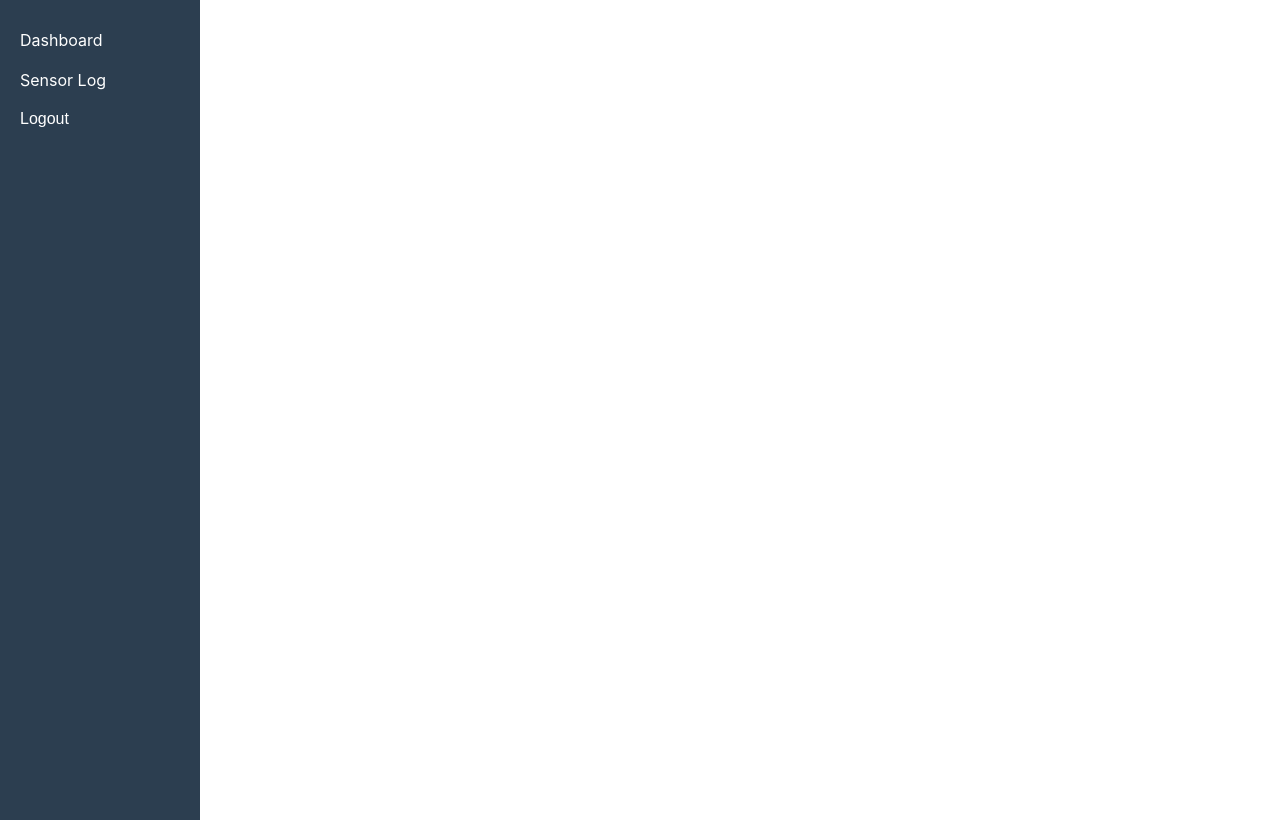
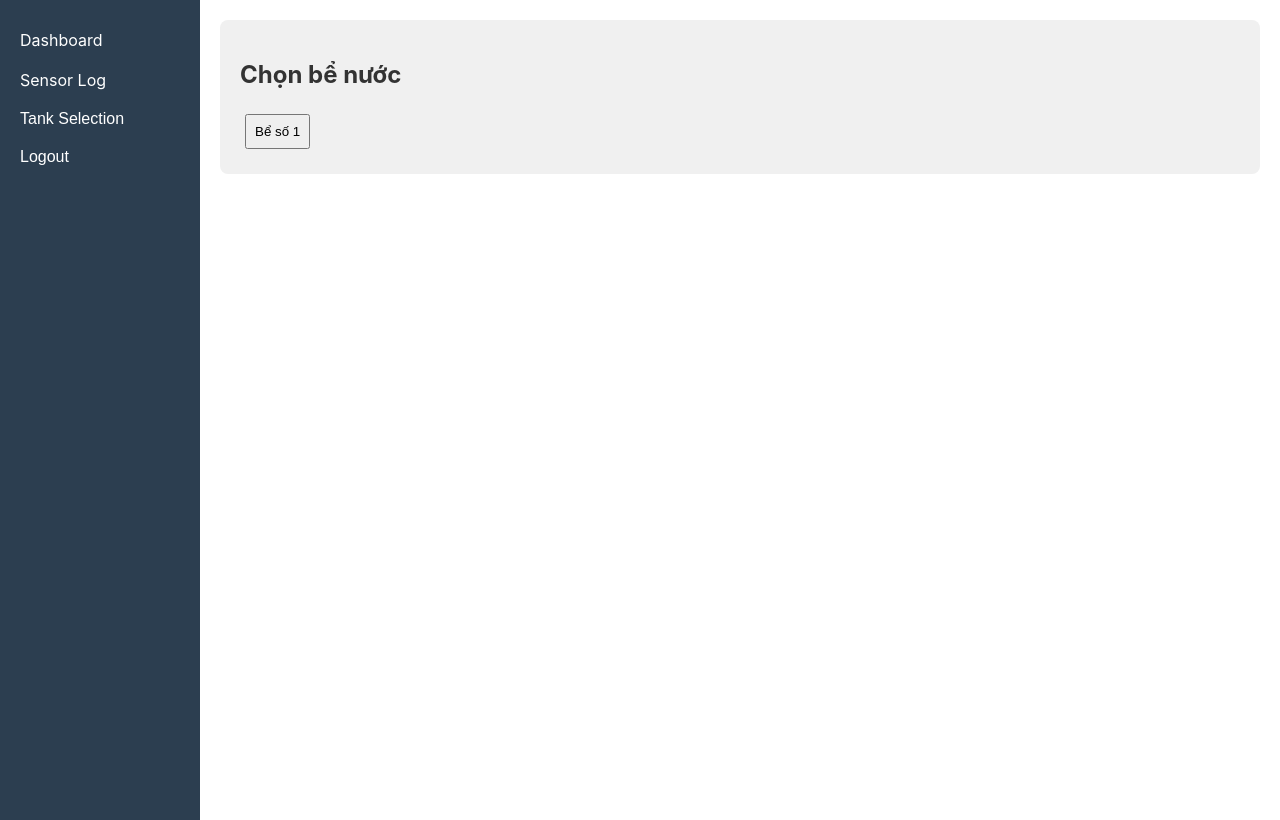
Before and after one commit to NamLe179/iot-web, a React (Create React App) app: page /select-tank in a window 1280 px wide. Built offline with nearby package versions, Linux system fonts and the light colour scheme; sample sign-in values are in the browser's storage.

Commit message:
Update Tank Selection

```diff
--- a/src/App.css
+++ b/src/App.css
@@ -43,6 +43,23 @@
   background-color: #34495e;
 }
 
+.select-tank-button {
+  display: block;
+  width: 100%;
+
+  padding: 10px 20px;
+  text-align: left;
+  background: #2c3e50;
+  color: white;
+  border: none;
+  font-size: 1em;
+  cursor: pointer;
+  transition: background-color 0.3s ease;
+}
+
+.logout-button:hover {
+  background-color: #34495e;
+}
 
 main {
   flex: 1;
--- a/src/App.js
+++ b/src/App.js
@@ -3,11 +3,13 @@ import { BrowserRouter as Router, Routes, Route, Link, Navigate } from 'react-ro
 import Dashboard from './components/Dashboard';
 import SensorLog from './components/SensorLog';
 import Login from './components/Login';
+import TankSelection from './components/TankSelection';
 import './App.css';
 
 function App() {
     const [isLoggedIn, setIsLoggedIn] = useState(false);
     const [token, setToken] = useState(null);
+    const [selectedTank, setSelectedTank] = useState(null);
 
     useEffect(() => {
         const savedToken = localStorage.getItem('token');
@@ -27,16 +29,18 @@ function App() {
         localStorage.removeItem('token');
         setToken(null);
         setIsLoggedIn(false);
+        setSelectedTank(null);
     };
 
     return (
         <Router>
             <div className="App">
-                {isLoggedIn && (
+                {isLoggedIn &&  (
                         <aside className="sidebar">
                             <nav>
                                 <Link to="/dashboard">Dashboard</Link>
                                 <Link to="/sensor-log">Sensor Log</Link>
+                                <button className="select-tank-button" onClick={() => setSelectedTank(null)}>Tank Selection</button>
                                 <button className="logout-button" onClick={handleLogout}>Logout</button>
                             </nav>
                         </aside>
@@ -45,15 +49,20 @@ function App() {
                 <Routes>
                         <Route
                             path="/"
-                            element={isLoggedIn ? <Navigate to="/dashboard" /> : <Login onLogin={handleLogin} />}
+                            element={isLoggedIn ? <Navigate to="/select-tank" /> : <Login onLogin={handleLogin} />}
                         />
                         <Route
+                            path="/select-tank"
+                            element={isLoggedIn ? <TankSelection onSelectTank={setSelectedTank} /> : <Navigate to="/" />}
+                        />
+                        {/* onLogout={handleLogout} */}
+                        <Route
                             path="/dashboard"
-                            element={isLoggedIn ? <Dashboard token={token} onLogout={handleLogout} /> : <Navigate to="/" />}
+                            element={isLoggedIn && selectedTank ? <Dashboard token={token} tank={selectedTank} /> : <Navigate to="/select-tank" />}
                         />
                         <Route
                             path="/sensor-log"
-                            element={isLoggedIn ? <SensorLog token={token} /> : <Navigate to="/" />}
+                            element={isLoggedIn && selectedTank ? <SensorLog token={token} tank={selectedTank} /> : <Navigate to="/select-tank" />}
                         />
                     </Routes>
                 </main>
--- /dev/null
+++ b/src/components/TankSelection.css
@@ -0,0 +1,33 @@
+.select-tank-container {
+    padding: 20px;
+    background-color: #f0f0f0;
+    border-radius: 8px;
+}
+
+.select-tank-container h2 {
+    margin-bottom: 20px;
+    color: #333;
+}
+
+.select-tank-button {
+    display: block;
+    width: 100%;
+    padding: 10px 20px;
+    background-color: #2c3e50;
+    color: white;
+    border: none;
+    font-size: 1em;
+    cursor: pointer;
+    transition: background-color 0.3s ease;
+    text-align: left;
+
+}
+
+.select-tank{
+    margin: 5px;
+    padding: 8px;
+}
+
+.select-tank-button:hover {
+    background-color: #34495e;
+}
--- /dev/null
+++ b/src/components/TankSelection.js
@@ -0,0 +1,53 @@
+// const TankSelection = ({ token, onSelectTank }) => {
+//     const [tanks, setTanks] = useState([]);
+
+//     useEffect(() => {
+//         const fetchTanks = async () => {
+//             try {
+//                 const response = await fetch('http://localhost:3000/tanks', {
+//                     headers: { Authorization: `Bearer ${token}` },
+//                 });
+//                 const data = await response.json();
+//                 setTanks(data);
+//             } catch (err) {
+//                 console.error('Error fetching tanks', err);
+//             }
+//         };
+
+//         fetchTanks();
+//     }, [token]);
+
+//     return (
+//         <div className="tank-selection">
+//             <h2>Chọn bể nước</h2>
+//             <ul>
+//                 {tanks.map((tank) => (
+//                     <li key={tank.id} onClick={() => onSelectTank(tank)}>
+//                         {tank.name}
+//                     </li>
+//                 ))}
+//             </ul>
+//         </div>
+//     );
+// };
+import React from 'react';
+import { useNavigate } from 'react-router-dom';
+import './TankSelection.css';
+
+const TankSelection = ({onSelectTank}) => {
+    const navigate = useNavigate();
+
+    const handleSelect = () =>{
+        onSelectTank('Tank 1');
+        navigate('/dashboard');
+    };
+
+    return (
+        <div className="select-tank-container">
+            <h2>Chọn bể nước</h2>
+            <button className="select-tank" onClick={handleSelect}>Bể số 1</button>
+        </div>
+    )
+}
+
+export default TankSelection;
```
